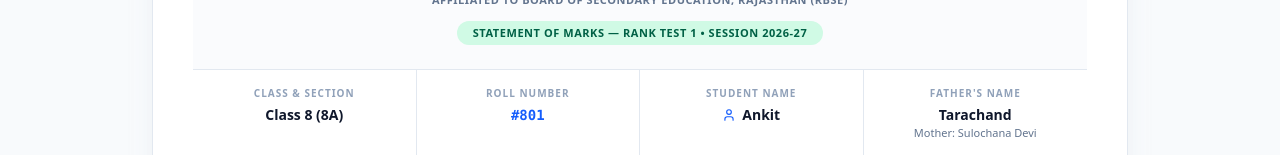
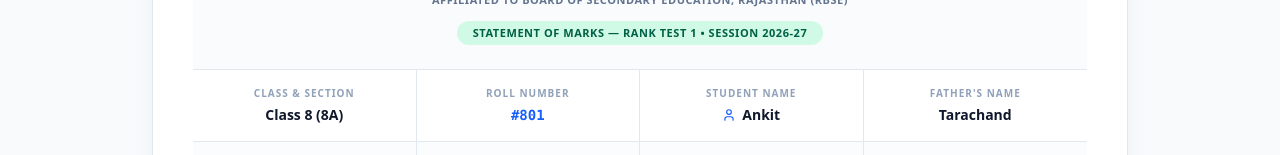
Before and after one commit to kuldeepilaniya-alt/Exam-system, a React (Vite) app: page / in a window 1280 px wide. Shown: the part 645-800 px from the top of the page. Built offline with nearby package versions, Linux system fonts and the light colour scheme; no server answers.

Commit message:
refactor(ui): remove mother's name from student portal
Simplify student detail display by removing the mother's name field in the portal view.

```diff
--- a/src/components/StudentPortal.tsx
+++ b/src/components/StudentPortal.tsx
@@ -270,11 +270,6 @@ export const StudentPortal: React.FC<StudentPortalProps> = ({
                   <div className="text-sm font-bold text-slate-900 mt-1">
                     {currentResult.student.fatherName || 'N/A'}
                   </div>
-                  {currentResult.student.motherName && (
-                    <div className="text-[11px] text-slate-500 font-medium">
-                      Mother: {currentResult.student.motherName}
-                    </div>
-                  )}
                 </div>
               </div>
 
```
